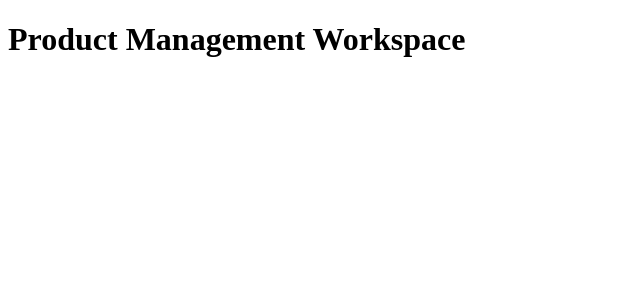
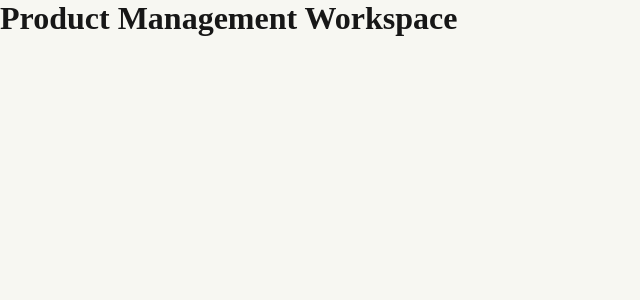
Before and after one commit to edmagineva3d/PMApp-PREFinal_Edma, a React app: page / in a window 1280 px wide. Shown: the top 300 px of the page, without its empty margins (0-640 px from the left). Built offline with nearby package versions, Linux system fonts and the light colour scheme; the HTML template or start-up script is replaced by a standard one.

Commit message:
set up the global styles

```diff
--- a/src/main.tsx
+++ b/src/main.tsx
@@ -1,5 +1,6 @@
 import { StrictMode } from 'react';
 import { createRoot } from 'react-dom/client';
+import './styles/global.css';
 import App from './App.tsx';
 
 createRoot(document.getElementById('root')!).render(
--- /dev/null
+++ b/src/styles/global.css
@@ -0,0 +1,22 @@
+:root {
+  --bg-main: #F7F7F2;
+  --surface-primary: #FFFFFF;
+  --surface-light: #ECEEF4;
+  --text-main: #171717;
+  --text-secondary: #626262;
+  --border-color: #202020;
+  --accent-primary: #3659E3;
+  --accent-secondary: #C7F36B;
+  --accent-supporting: #FFB86B;
+}
+
+*, *::before, *::after {
+  box-sizing: border-box;
+  margin: 0;
+  padding: 0;
+}
+
+body {
+  background-color: var(--bg-main);
+  color: var(--text-main);
+}
```
